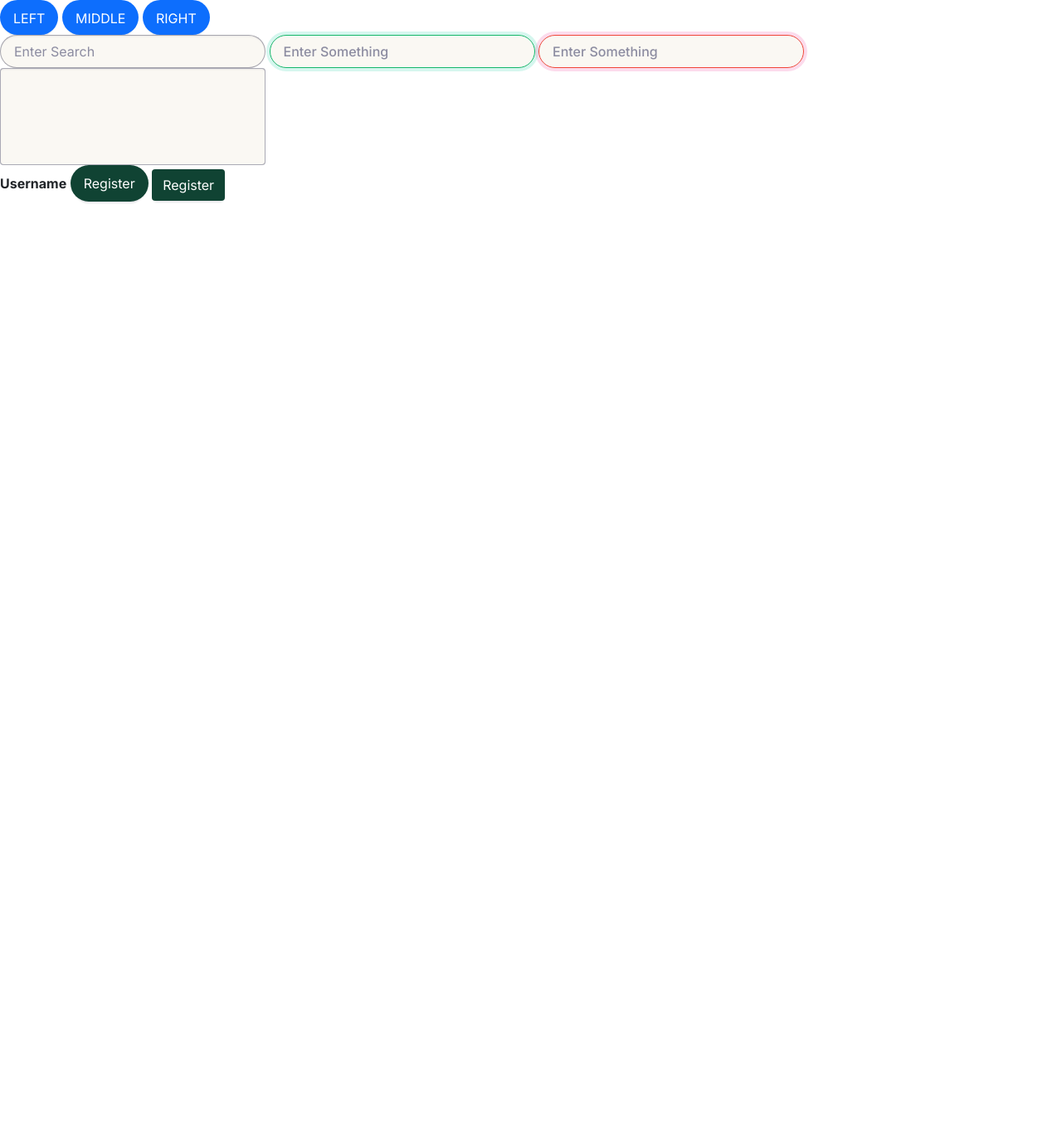
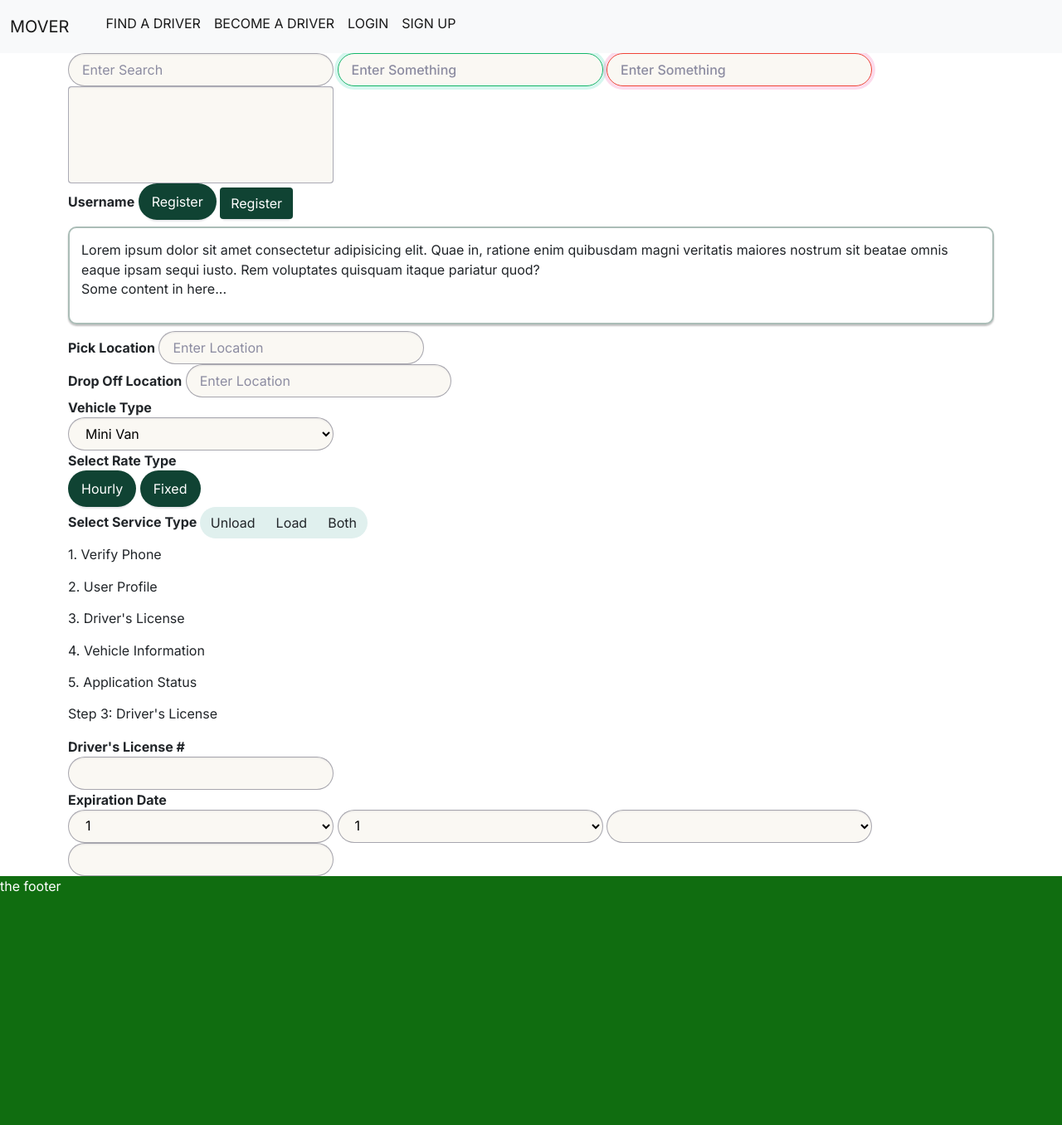
Before and after one commit to Co-Lab-You-Belong-in-Tech/mover, a Django app: page / in a window 1280 px wide. Shown: the whole page at 83% size. Before the commit the page ends 245 px from the top, so only its background shows below. Run offline with Django 4.2, Linux system fonts and the light colour scheme; lists and menus that the app fills with data are empty; some libraries are stand-ins or nearby versions.

Commit message:
added more pages for lofi design

```diff
--- a/mover/views.py
+++ b/mover/views.py
@@ -3,4 +3,4 @@ from django.http import HttpResponse
 # Create your views here.
 
 def index(request):
-    return render(request, "mover/index.html", {})
+    return render(request, "mover/component.html", {})
--- a/static/css/style.css
+++ b/static/css/style.css
@@ -43,7 +43,7 @@ li {
     line-height: 1.5;
     margin-bottom: 8px;
 }
-input, textarea{
+input, textarea, select{
     outline: none;
     background: linear-gradient(0deg, #FAF8F3, #FAF8F3),
     linear-gradient(0deg, rgba(14, 14, 44, 0.35), rgba(14, 14, 44, 0.35));
@@ -55,6 +55,7 @@ input, textarea{
     padding: 0px 16px;
     font-size: 16px;
 }
+
 input:focus, textarea:focus{
     border: 1px solid #104333;
     box-shadow: 0px 0px 0px 4px #23897480;
@@ -99,6 +100,10 @@ button{
 
 .color-primary{
     background-color: #104333;
+    color: white;
+}
+.color-primary-50{
+    background-color: #E0F0EE;
     color: white;
 }
 .color-primary:hover{
@@ -167,3 +172,41 @@ button{
     border: linear-gradient(0deg, #FAF8F3, #FAF8F3),
     linear-gradient(0deg, rgba(14, 14, 44, 0.35), rgba(14, 14, 44, 0.35));
 }
+
+/* Select button */
+
+.mover-btn-default{
+    background-color: #104333;
+    color: white;
+    box-shadow: 0px 6px 2px -4px #0E0E2C1A;
+    outline: none;
+    border: none;
+    border-radius: 100px;
+    padding: 10px 16px;
+}
+
+/* Mover card */
+
+.mover-card {
+    border: 2px solid #10433359;
+    border-radius: 10px;
+    box-shadow: 0px 2px 2px 0px #00000040;
+    padding: 14px;
+}
+
+
+/* Check button */
+
+.mover-btn-group label{
+    background-color: #E0F0EE;
+}
+.mover-btn-group label:checked{
+    background-color: #0E0E2C;
+}
+.mover-btn-group label:last-child{
+    border-radius: 0 100px 100px 0;
+}
+.mover-btn-group label:first-child{
+    border-radius: 100px 0 0 100px;
+    padding: 100px;
+}
--- /dev/null
+++ b/templates/mover/component.html
@@ -0,0 +1,54 @@
+{% extends "mover/index.html" %}
+{% load static %}
+
+{% block content %}
+    <input type="text" name="search" class="mover-input-default" placeholder="Enter Search"/>
+    <input type="email" name="search" class="mover-input-valid" placeholder="Enter Something"/>
+    <input type="email" name="search" class="mover-input-error" placeholder="Enter Something"/>
+    <textarea name="text" rows="5" id="" placeholder="Enter text" class="form-control mover-textarea-default">
+    </textarea>
+    <label for="">Username</label>
+    <button>Register</button>
+    <button class="btn color-primary rounded-lg">Register</button>
+
+    <div class="mover-card new-card mt-2" id="m-card">
+        Lorem ipsum dolor sit amet consectetur adipisicing elit.
+        Quae in, ratione enim quibusdam magni veritatis maiores nostrum
+        sit beatae omnis eaque ipsam sequi iusto. Rem voluptates quisquam itaque pariatur quod?
+        <p>Some content in here...</p>
+    </div>
+    <div class="my-2">
+        {% include "mover/request-mover.html" %}
+    </div>
+    <div>
+        {% include "mover/driver-onboarding.html" %}
+    </div>
+    <input id="basicExample" type="text" class="time" />
+{% endblock content %}
+
+{% block script %}
+    <script>
+        $(function() {
+        $('#basicExample').timepicker({
+
+            });
+        });
+         const monthSelect = document.getElementById('monthSelect');
+         const daySelect = document.getElementById('daySelect');
+         const yearSelect = document.getElementById('yearSelect');
+
+        // Loop to generate and populate the options with month numbers
+        for (let i = 1; i <= 12; i++) {
+            const option = document.createElement('option');
+            option.value = i;
+            option.text = i;
+            monthSelect.appendChild(option);
+        }
+        for (let i = 1; i <= 30; i++) {
+            const option = document.createElement('option');
+            option.value = i;
+            option.text = i;
+            daySelect.appendChild(option);
+        }
+    </script>
+{% endblock script %}
--- /dev/null
+++ b/templates/mover/driver-onboarding.html
@@ -0,0 +1,26 @@
+<div>
+    <div class="mover-onboard-left">
+        <p>1. Verify Phone</p>
+        <p>2. User Profile</p>
+        <p>3. Driver's License</p>
+        <p>4. Vehicle Information</p>
+        <p>5. Application Status</p>
+    </div>
+    <div class="mover-onboard-right">
+        <p>Step 3: Driver's License</p>
+        <div>
+            <div>
+                <label for="">Driver's License #</label> <br />
+                <input type="text" name="driverid" id="" required class="is-valid">
+            </div>
+            <div>
+                <label for="">Expiration Date</label> <br>
+                <div>
+                    <select id="monthSelect"></select>
+                    <select id="daySelect"></select>
+                    <select id="yearSelect"></select>
+                </div>
+            </div>
+        </div>
+    </div>
+</div>
--- /dev/null
+++ b/templates/mover/footer.html
@@ -0,0 +1,5 @@
+{% load static %}
+
+<footer style="height: 300px; width: 100%; background-color: rgb(16, 109, 16); color: white;">
+    the footer
+</footer>
--- a/templates/mover/index.html
+++ b/templates/mover/index.html
@@ -5,19 +5,36 @@
     <meta charset="UTF-8">
     <meta name="viewport" content="width=device-width, initial-scale=1.0">
     <link href="https://cdn.jsdelivr.net/npm/bootstrap@5.0.2/dist/css/bootstrap.min.css" rel="stylesheet" integrity="sha384-EVSTQN3/azprG1Anm3QDgpJLIm9Nao0Yz1ztcQTwFspd3yD65VohhpuuCOmLASjC" crossorigin="anonymous">
-<script src="https://cdn.jsdelivr.net/npm/bootstrap@5.0.2/dist/js/bootstrap.bundle.min.js" integrity="sha384-MrcW6ZMFYlzcLA8Nl+NtUVF0sA7MsXsP1UyJoMp4YLEuNSfAP+JcXn/tWtIaxVXM" crossorigin="anonymous"></script>
     <link rel="stylesheet" href="{% static 'css/style.css' %}">
-    <title>Document</title>
+    <link rel="stylesheet" href="jquery.timepicker.css" />
+
+    {% block title %}
+        <title>Home</title>
+    {% endblock title %}
 </head>
 <body>
     {% include "mover/navbar.html" %}
-    <input type="text" name="search" class="mover-input-default" placeholder="Enter Search"/>
-    <input type="email" name="search" class="mover-input-valid" placeholder="Enter Something"/>
-    <input type="email" name="search" class="mover-input-error" placeholder="Enter Something"/>
-    <textarea name="text" rows="5" id="" placeholder="Enter text" class="form-control mover-textarea-default">
-    </textarea>
-    <label for="">Username</label>
-    <button>Register</button>
-    <button class="btn color-primary rounded-lg">Register</button>
+
+
+    <div class="container">
+        {% block content %}
+        {% endblock content %}
+    </div>
+
+    {% include "mover/footer.html" %}
+
+    <script src="https://cdn.jsdelivr.net/npm/bootstrap@5.0.2/dist/js/bootstrap.bundle.min.js" integrity="sha384-MrcW6ZMFYlzcLA8Nl+NtUVF0sA7MsXsP1UyJoMp4YLEuNSfAP+JcXn/tWtIaxVXM" crossorigin="anonymous"></script>
+    <script src="https://ajax.googleapis.com/ajax/libs/jquery/3.6.4/jquery.min.js"></script>
+    <script type="text/javascript" src="jquery.timepicker.js"></script>
+
+    <script>
+        $(function () {
+            $('#basicExample').timepicker({});
+         });
+
+    </script>
+   {% block script %}
+   {% endblock script %}
+
 </body>
 </html>
--- a/templates/mover/navbar.html
+++ b/templates/mover/navbar.html
@@ -1,25 +1,24 @@
-<div
-  class="inline-flex rounded-md shadow-[0_4px_9px_-4px_#3b71ca] transition duration-150 ease-in-out hover:bg-primary-600 hover:shadow-[0_8px_9px_-4px_rgba(59,113,202,0.3),0_4px_18px_0_rgba(59,113,202,0.2)] focus:bg-primary-600 focus:shadow-[0_8px_9px_-4px_rgba(59,113,202,0.3),0_4px_18px_0_rgba(59,113,202,0.2)] focus:outline-none focus:ring-0 active:bg-primary-700 active:shadow-[0_8px_9px_-4px_rgba(59,113,202,0.3),0_4px_18px_0_rgba(59,113,202,0.2)] dark:shadow-[0_4px_9px_-4px_rgba(59,113,202,0.5)] dark:hover:shadow-[0_8px_9px_-4px_rgba(59,113,202,0.2),0_4px_18px_0_rgba(59,113,202,0.1)] dark:focus:shadow-[0_8px_9px_-4px_rgba(59,113,202,0.2),0_4px_18px_0_rgba(59,113,202,0.1)] dark:active:shadow-[0_8px_9px_-4px_rgba(59,113,202,0.2),0_4px_18px_0_rgba(59,113,202,0.1)]"
-  role="group">
-  <button
-    type="button"
-    class="inline-block rounded-l bg-primary px-6 pb-2 pt-2.5 text-xs font-medium uppercase leading-normal text-white transition duration-150 ease-in-out hover:bg-primary-600 focus:bg-primary-600 focus:outline-none focus:ring-0 active:bg-primary-700"
-    data-te-ripple-init
-    data-te-ripple-color="light">
-    Left
-  </button>
-  <button
-    type="button"
-    class="inline-block bg-primary px-6 pb-2 pt-2.5 text-xs font-medium uppercase leading-normal text-white transition duration-150 ease-in-out hover:bg-primary-600 focus:bg-primary-600 focus:outline-none focus:ring-0 active:bg-primary-700"
-    data-te-ripple-init
-    data-te-ripple-color="light">
-    Middle
-  </button>
-  <button
-    type="button"
-    class="inline-block rounded-r bg-primary px-6 pb-2 pt-2.5 text-xs font-medium uppercase leading-normal text-white transition duration-150 ease-in-out hover:bg-primary-600 focus:bg-primary-600 focus:outline-none focus:ring-0 active:bg-primary-700"
-    data-te-ripple-init
-    data-te-ripple-color="light">
-    Right
-  </button>
-</div>
+<nav class="navbar navbar-expand-xl navbar-light bg-light">
+  <div class="container-fluid d-flex justify-content-between">
+    <a class="navbar-brand" href="#">MOVER</a>
+    <button class="navbar-toggler" type="button" data-bs-toggle="collapse" data-bs-target="#navbarBasic" aria-controls="navbarBasic" aria-expanded="false" aria-label="Toggle navigation">
+      <span class="navbar-toggler-icon"></span>
+    </button>
+    <div class="collapse navbar-collapse" id="navbarBasic">
+      <ul class="navbar-nav ml-auto">
+        <li class="nav-item">
+          <a class="nav-link active" aria-current="page" href="#">FIND A DRIVER</a>
+        </li>
+        <li class="nav-item">
+          <a class="nav-link active" aria-current="page" href="#">BECOME A DRIVER</a>
+        </li>
+        <li class="nav-item">
+          <a class="nav-link active" aria-current="page" href="#">LOGIN</a>
+        </li>
+        <li class="nav-item">
+          <a class="nav-link active" aria-current="page" href="#">SIGN UP </a>
+        </li>
+      </ul>
+    </div>
+  </div>
+</nav>
--- /dev/null
+++ b/templates/mover/request-mover.html
@@ -0,0 +1,41 @@
+<div>
+    <div>
+        <label for="">Pick Location</label>
+        <input type="text" placeholder="Enter Location">
+    </div>
+    <div>
+        <label for="">Drop Off Location</label>
+        <input type="text" placeholder="Enter Location">
+    </div>
+    <div>
+        <label for="">Vehicle Type</label>
+        <div class="select-wrapper">
+            <select name="select-car" id="" class="mover-input-default">
+                <option value="mini van">Mini Van</option>
+                <option value="big van">Big Van</option>
+                <option value="mini van">Luxury Van</option>
+            </select>
+        </div>
+    </div>
+    <div>
+        <label for="">Select Rate Type</label>
+        <div>
+            <button>Hourly</button>
+            <button>Fixed</button>
+        </div>
+    </div>
+    <div class="">
+        <label for="">Select Service Type</label>
+        <div class="btn-group mover-btn-group" role="group" aria-label="Basic radio toggle button group color-primary-50">
+            <input type="radio" class="btn-check" name="btnradio" id="btnradio1" autocomplete="off" checked>
+            <label class="btn" for="btnradio1" style="border-radius: 100px 0 0 100px;" id="r-label">Unload</label>
+
+            <input type="radio" class="btn-check" name="btnradio" id="btnradio2" autocomplete="off">
+            <label class="btn" for="btnradio2">Load</label>
+
+            <input type="radio" class="btn-check" name="btnradio" id="btnradio3" autocomplete="off">
+            <label class="btn" for="btnradio3">Both</label>
+        </div>
+
+    </div>
+</div>
```
Also changed, not shown: templates/mover/card.html (added).
